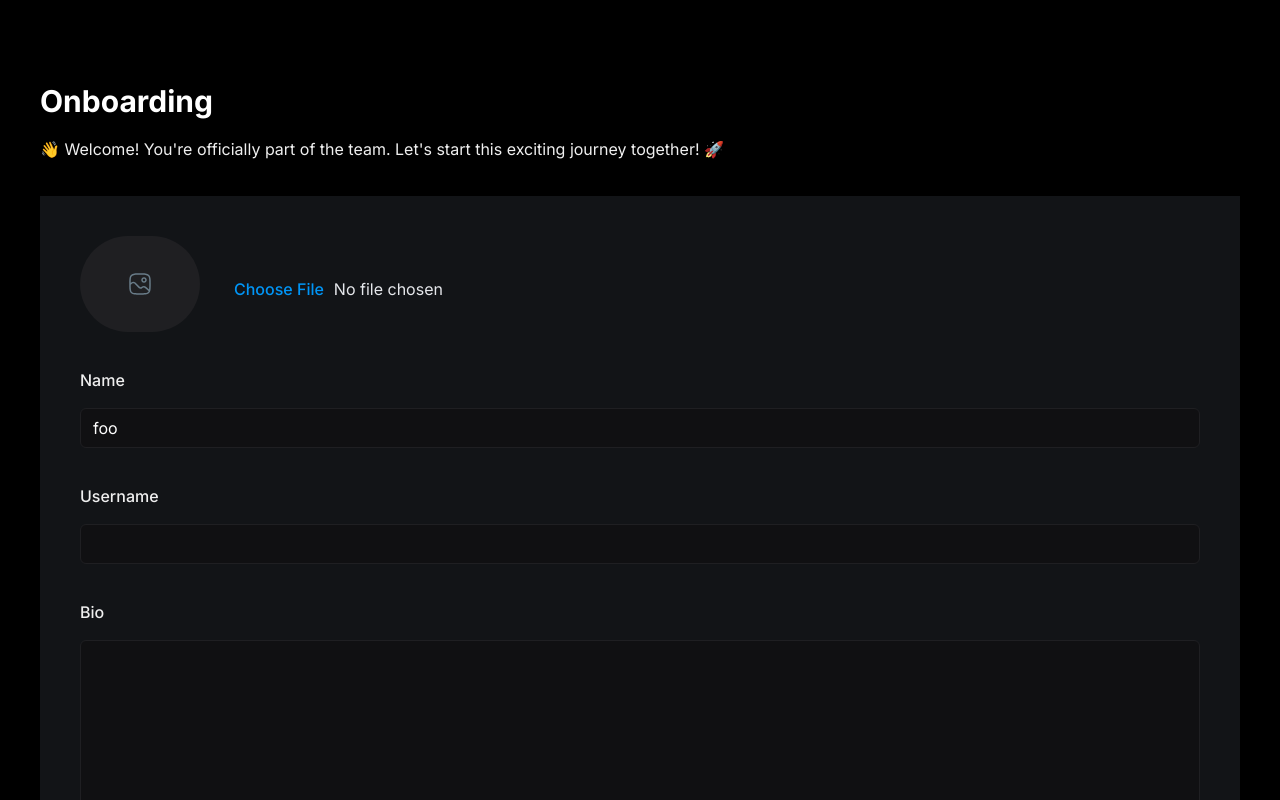
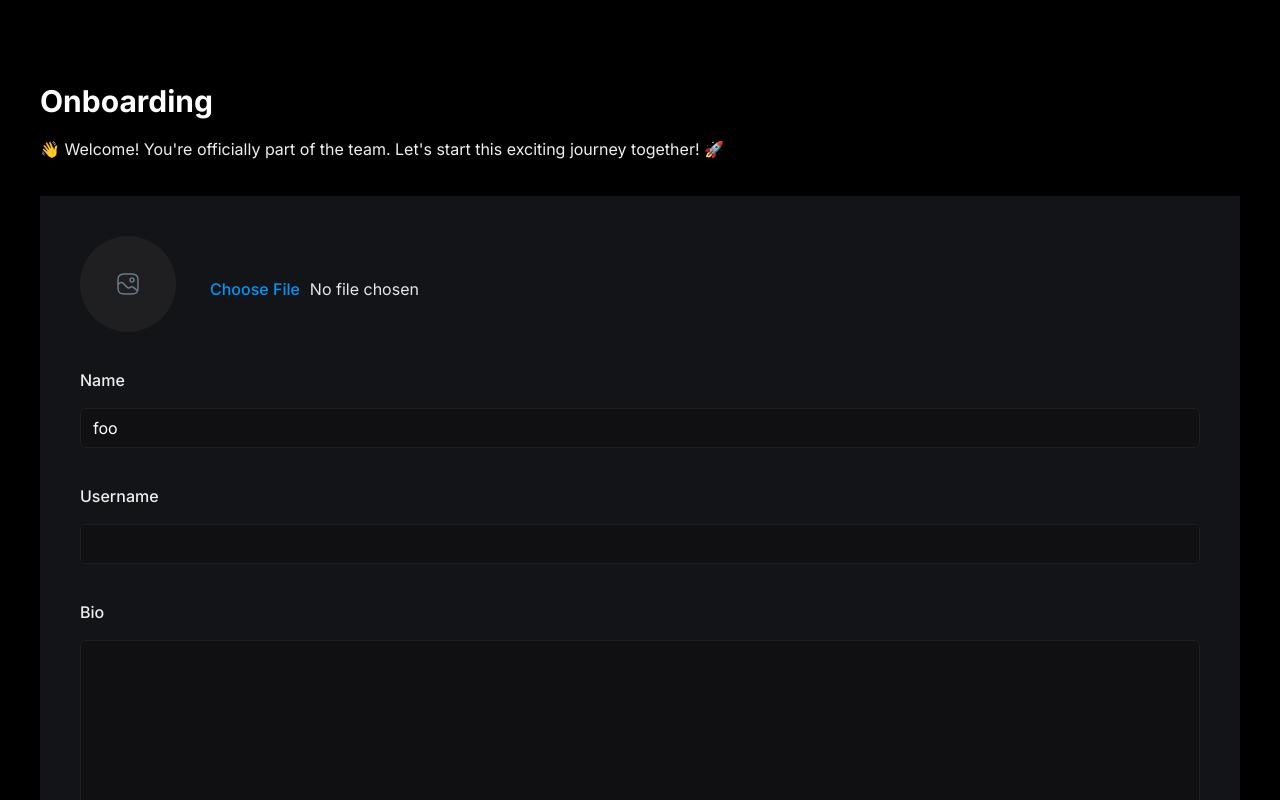
Before and after one commit to dirudeen/theads, a Next.js app: page /onboarding in a window 1280 px wide. Shown: the top 800 px of the page. Built offline with nearby package versions, Linux system fonts and the light colour scheme; no server answers.

Commit message:
Modify .account-form_image-label class

```diff
--- a/src/app/globals.css
+++ b/src/app/globals.css
@@ -140,7 +140,7 @@
 
 /* Account Profile  */
 .account-form_image-label {
-  @apply flex h-24 w-[7.5rem] items-center justify-center rounded-full bg-dark-4 !important;
+  @apply flex aspect-square w-24 items-center justify-center rounded-full bg-dark-4 !important;
 }
 
 .account-form_image-input {
```
